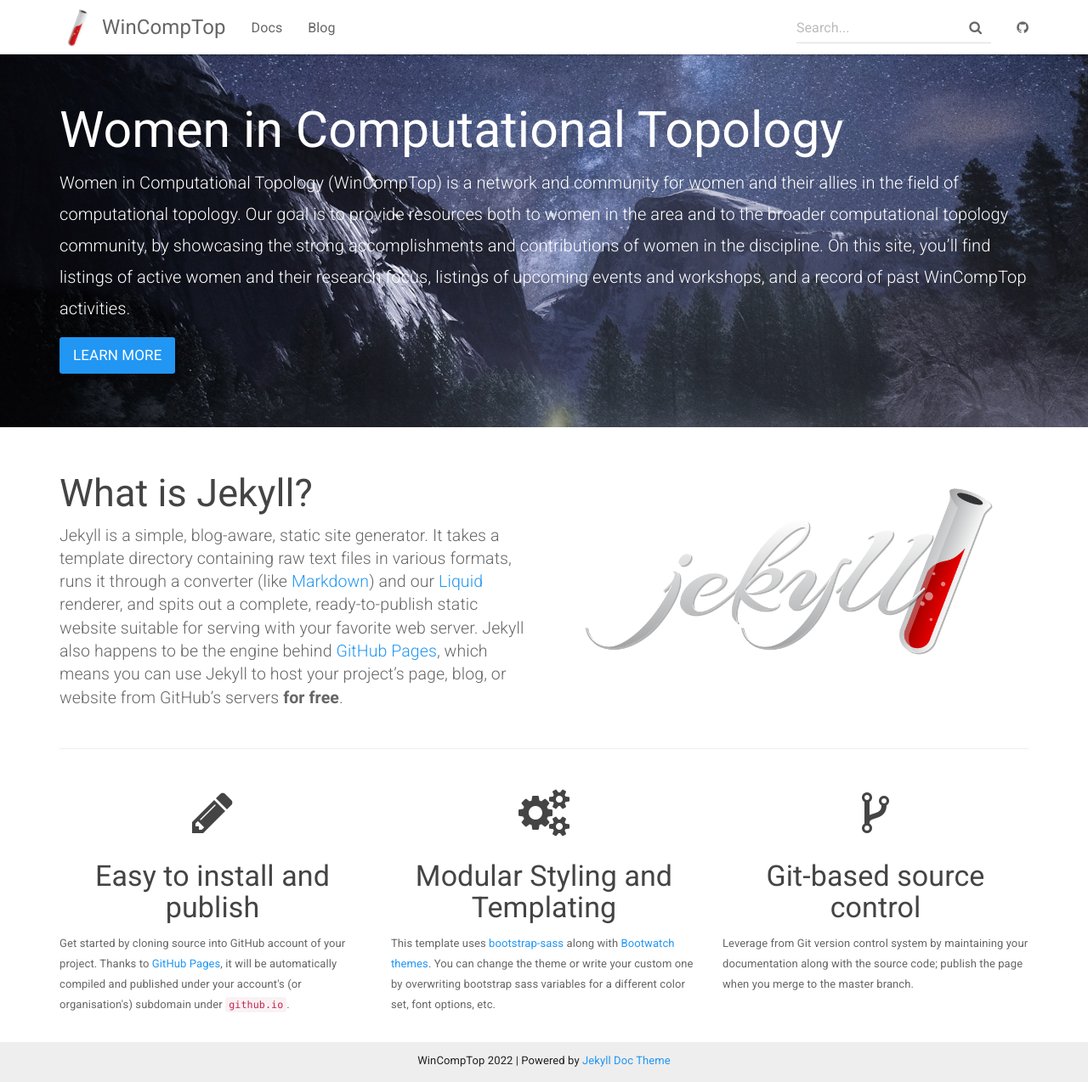
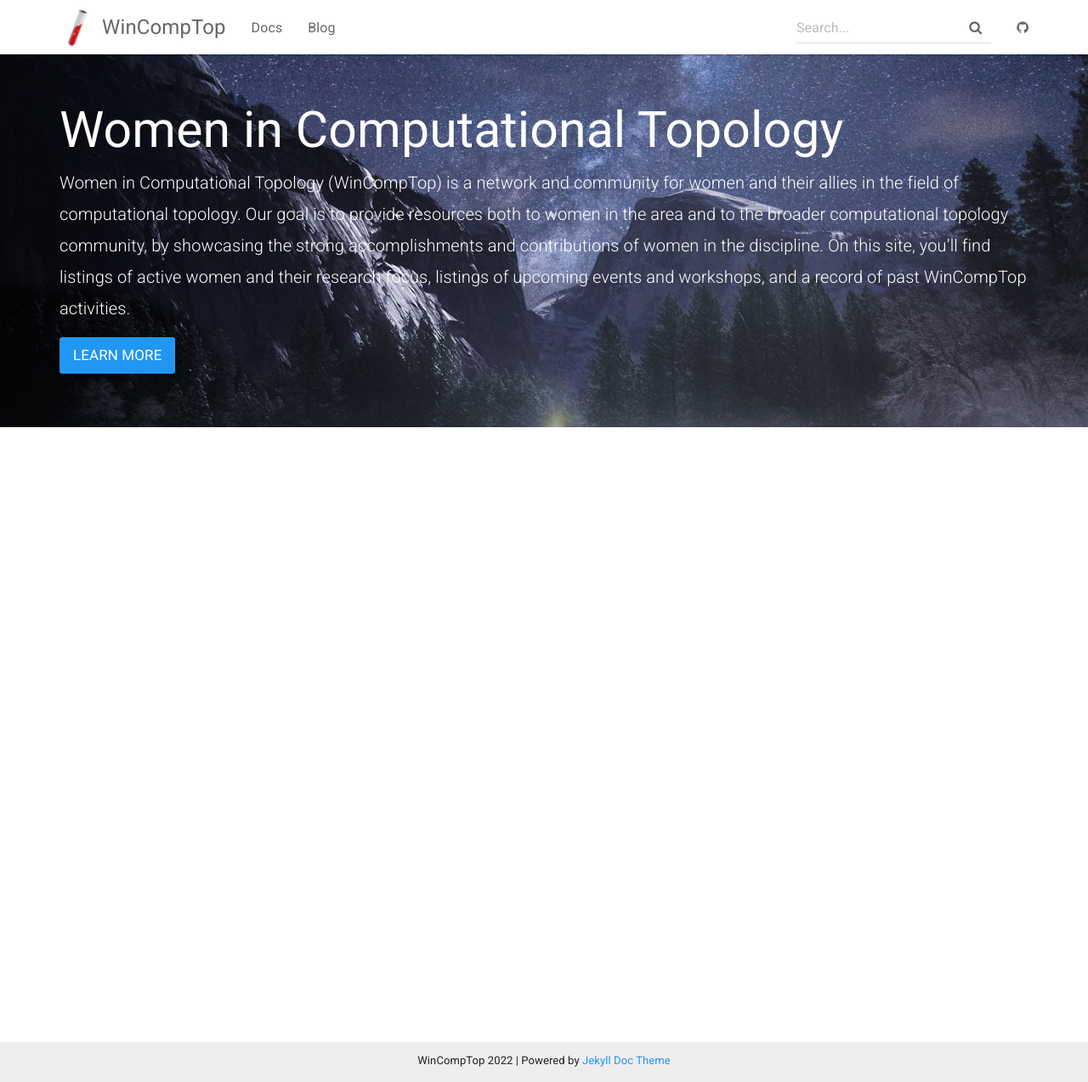
Before and after one commit to compTAG/DEI, a Jekyll site: the page built from index.html, in a window 1280 px wide and 1274 px high. Shown: the whole window at 85% size. Built offline with Jekyll 4.4.1, drawn with Linux system fonts in a browser that asks for light colours.

Commit message:
integrate theme (hopefully)

```diff
--- a/_config.yml
+++ b/_config.yml
@@ -8,11 +8,13 @@
 baseurl: "/WinCompTop-website" # the subpath of your site, e.g. /blog/
 url: https://compTAG.github.io/WinCompTop-website # the base hostname & protocol for your site
 git_address: https://github.com/compTAG/WinCompTop-website
-git_edit_address: https://github.com/compTAG/WinCompTop-website/tree/gh-pages
+git_edit_address: https://github.com/aksakalli/jekyll-doc-theme/blob/gh-pages
 
 # theme options from https://bootswatch.com/3/
 # comment out this to use default Bootstrap
 bootwatch: paper # cerulean cosmo custom cyborg darkly flatly journal lumen readable sandstone simplex slate solar spacelab superhero united yeti
+remote_theme: aksakalli/jekyll-doc-theme@gh-pages
+
 
 # Build settings
 markdown: kramdown
@@ -49,6 +51,24 @@
     seo:
       type: "WebPage"
 
+- scope:
+    path: _about
+    type: about
+  values:
+    layout: about
+    sectionid: about
+    seo:
+      type: "WebPage"
+
+- scope:
+    path: _conferences
+    type: conferences
+  values:
+    layout: conferences
+    sectionid: conferences
+    seo:
+      type: "WebPage"
+
 collections:
   docs:
     permalink: /:collection/:path/
--- a/index.html
+++ b/index.html
@@ -14,45 +14,3 @@
         <p><a class="btn btn-primary btn-lg" href="{{ "/docs/home/" | relative_url }}" role="button">Learn more</a></p>
     </div>
 </div>
-
-<div class="container">
-    <div class="row">
-        <div class="col-md-6">
-            <h2 class="header-light regular-pad">What is Jekyll?</h2>
-              <p class="lead">Jekyll is a simple, blog-aware, static site generator. It takes a template
-              directory containing raw text files in various formats, runs it through
-              a converter (like <a href="https://daringfireball.net/projects/markdown/">Markdown</a>)
-              and our <a href="https://github.com/Shopify/liquid/wiki">Liquid</a> renderer, and
-              spits out a complete, ready-to-publish static website suitable
-              for serving with your favorite web server. Jekyll also happens to be the engine
-              behind <a href="https://pages.github.com">GitHub Pages</a>, which means you can use Jekyll
-              to host your project’s page, blog, or website from GitHub’s servers <strong>for
-              free</strong>.</p>
-        </div>
-        <div class="col-md-6 text-center">
-            <img src="{{ "/assets/img/jekyll-dark.png" | relative_url }}" alt="Jekyll logo" class="img-responsive">
-        </div>
-    </div>
-    <hr>
-    <div class="row">
-        <div class="col-sm-4">
-            <h1 class="text-center"><i class="fa fa-pencil" aria-hidden="true"></i></h1>
-            <h3 class="text-center">Easy to install and publish</h3>
-            <p>Get started by cloning source into GitHub account of your project. Thanks to <a href="https://pages.github.com">GitHub Pages</a>,
-              it will be automatically compiled and published under your account's (or organisation's) subdomain under <code>github.io</code>.
-            </p>
-        </div>
-        <div class="col-sm-4">
-            <h1 class="text-center"><i class="fa fa-cogs" aria-hidden="true"></i></h1>
-            <h3 class="text-center">Modular Styling and Templating</h3>
-            <p>This template uses <a href="https://github.com/twbs/bootstrap-sass">bootstrap-sass</a> along with <a href="https://bootswatch.com/">Bootwatch themes</a>.
-            You can change the theme or write your custom one by overwriting bootstrap sass variables for a different color set, font options, etc.</p>
-        </div>
-        <div class="col-sm-4">
-            <h1 class="text-center"><i class="fa fa-code-fork" aria-hidden="true"></i></h1>
-            <h3 class="text-center">Git-based source control</h3>
-            <p>Leverage from Git version control system by
-              maintaining your documentation along with the source code; publish the page when you merge to the master branch.</p>
-        </div>
-    </div>
-</div>
```
